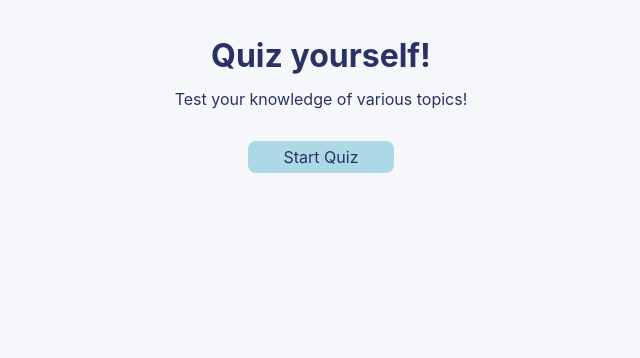
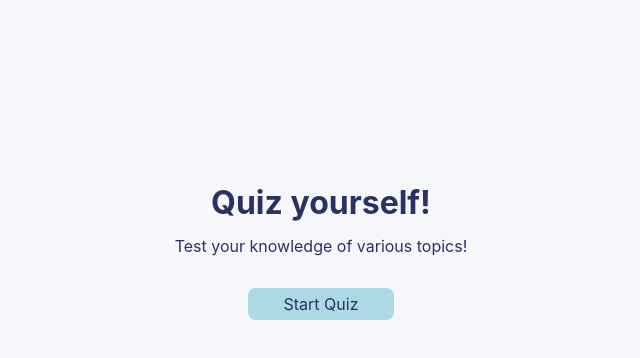
Before and after one commit to michael-j-coyne/quiz-app, a React (Vite) app: page / in a window 1280 px wide. Shown: the top 358 px of the page, without its empty margins (319-959 px from the left). Built offline with nearby package versions, Linux system fonts and the light colour scheme.

Commit message:
Fix position of elems in Home page

```diff
--- a/src/index.css
+++ b/src/index.css
@@ -1,10 +1,19 @@
 :root {
   font-family: Inter, system-ui, Avenir, Helvetica, Arial, sans-serif;
+
+  height: 100vh;
+  display: flex;
+  justify-content: center;
 
   font-synthesis: none;
   text-rendering: optimizeLegibility;
   -webkit-font-smoothing: antialiased;
   -moz-osx-font-smoothing: grayscale;
+}
+
+#root {
+  height: 100%;
+  width: 100%;
 }
 
 * {
--- a/src/pages/home/Home.jsx
+++ b/src/pages/home/Home.jsx
@@ -4,6 +4,7 @@ import "./home.css";
 export default function Home() {
   return (
     <div className="home">
+      <div className="home__spacer"></div>
       <h1 className="home__title">Quiz yourself!</h1>
       <p className="home__description">
         Test your knowledge of various topics!
--- a/src/pages/home/home.css
+++ b/src/pages/home/home.css
@@ -1,7 +1,12 @@
 .home {
   display: flex;
+  height: 100%;
   flex-direction: column;
   align-items: center;
+}
+
+.home__spacer {
+  height: 20%;
 }
 
 .home__title {
```
